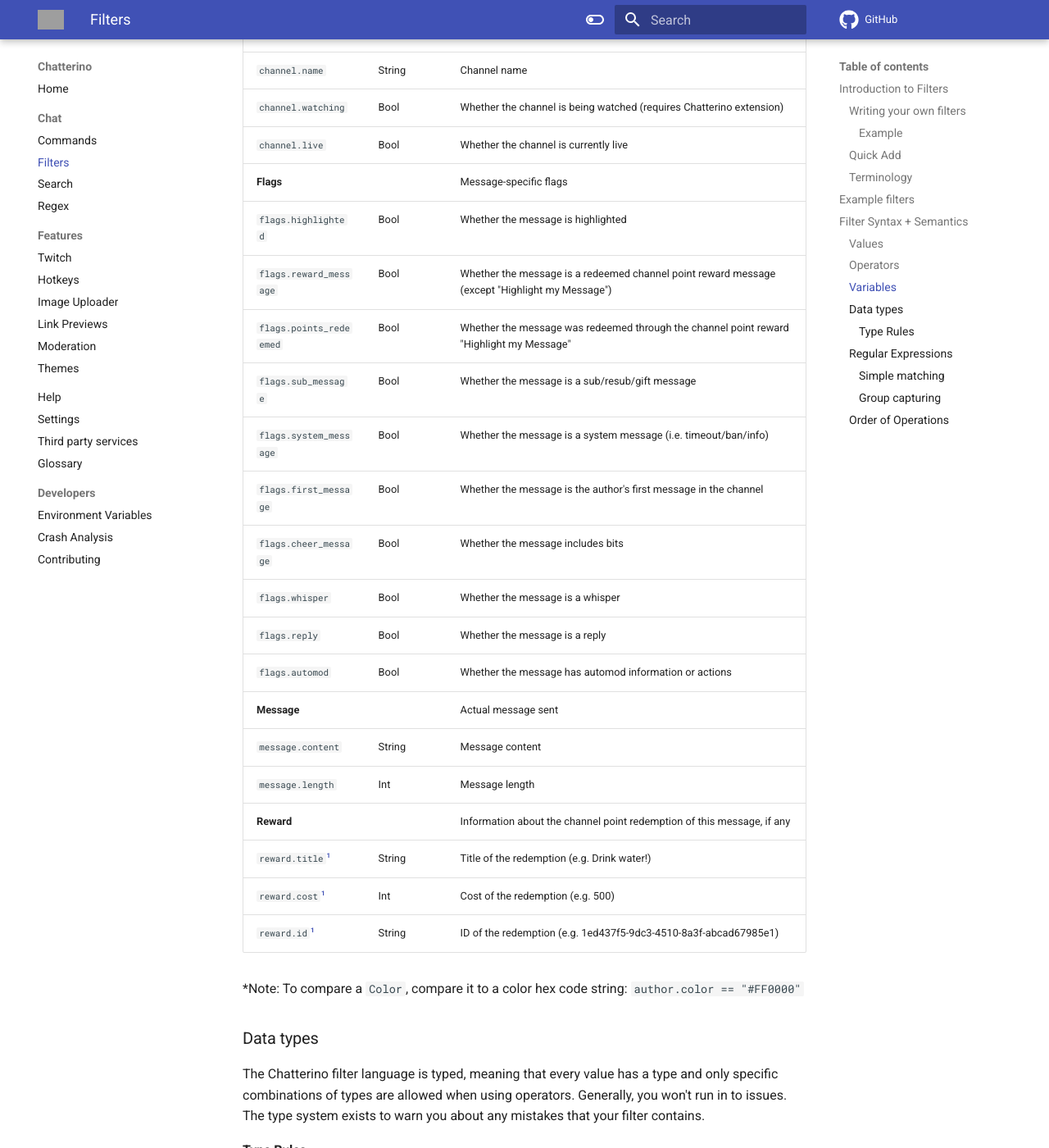
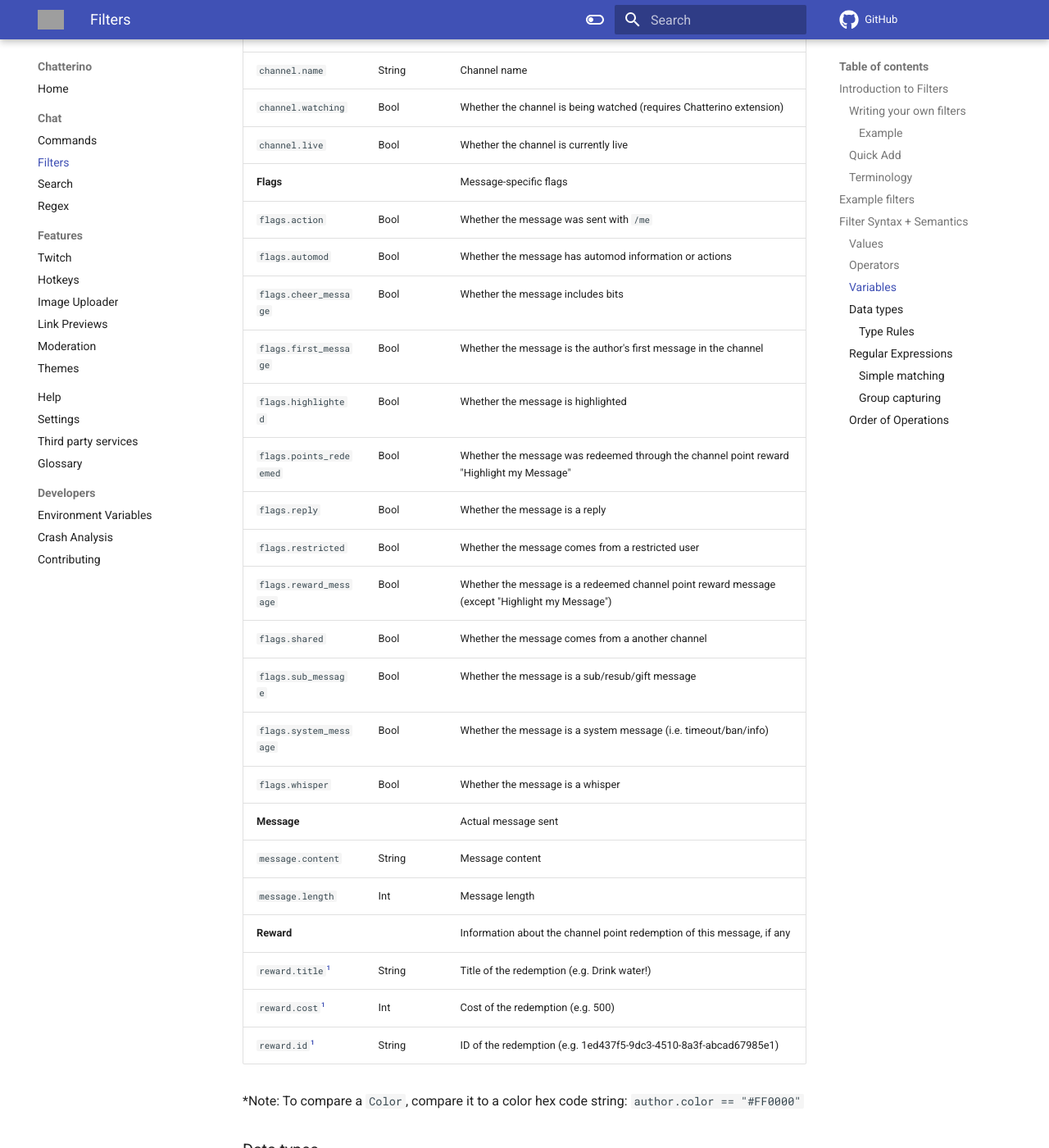
Before and after one commit to Chatterino/wiki, an MkDocs documentation site: the page built from docs/Filters.md, in a window 1280 px wide and 1400 px high, scrolled down 5435 px. Shown: the whole window at 82% size. Built offline with MkDocs 1.6.1 and Material for MkDocs 9.7.7, drawn with Linux system fonts in a browser that asks for light colours; comment, search, counter and statistics services are not loaded; grey boxes are pictures that could not be loaded.

Commit message:
Add new flags to the documentation (#418)

```diff
--- a/docs/Filters.md
+++ b/docs/Filters.md
@@ -144,16 +144,19 @@
 | `channel.watching`      | Bool         | Whether the channel is being watched (requires Chatterino extension)                           |
 | `channel.live`          | Bool         | Whether the channel is currently live                                                          |
 | **Flags**               |              | Message-specific flags                                                                         |
+| `flags.action`          | Bool         | Whether the message was sent with `/me`                                                        |
+| `flags.automod`         | Bool         | Whether the message has automod information or actions                                         |
+| `flags.cheer_message`   | Bool         | Whether the message includes bits                                                              |
+| `flags.first_message`   | Bool         | Whether the message is the author's first message in the channel                               |
 | `flags.highlighted`     | Bool         | Whether the message is highlighted                                                             |
+| `flags.points_redeemed` | Bool         | Whether the message was redeemed through the channel point reward "Highlight my Message"       |
+| `flags.reply`           | Bool         | Whether the message is a reply                                                                 |
+| `flags.restricted`      | Bool         | Whether the message comes from a restricted user                                               |
 | `flags.reward_message`  | Bool         | Whether the message is a redeemed channel point reward message (except "Highlight my Message") |
-| `flags.points_redeemed` | Bool         | Whether the message was redeemed through the channel point reward "Highlight my Message"       |
+| `flags.shared`          | Bool         | Whether the message comes from a another channel                                               |
 | `flags.sub_message`     | Bool         | Whether the message is a sub/resub/gift message                                                |
 | `flags.system_message`  | Bool         | Whether the message is a system message (i.e. timeout/ban/info)                                |
-| `flags.first_message`   | Bool         | Whether the message is the author's first message in the channel                               |
-| `flags.cheer_message`   | Bool         | Whether the message includes bits                                                              |
 | `flags.whisper`         | Bool         | Whether the message is a whisper                                                               |
-| `flags.reply`           | Bool         | Whether the message is a reply                                                                 |
-| `flags.automod`         | Bool         | Whether the message has automod information or actions                                         |
 | **Message**             |              | Actual message sent                                                                            |
 | `message.content`       | String       | Message content                                                                                |
 | `message.length`        | Int          | Message length                                                                                 |
```
